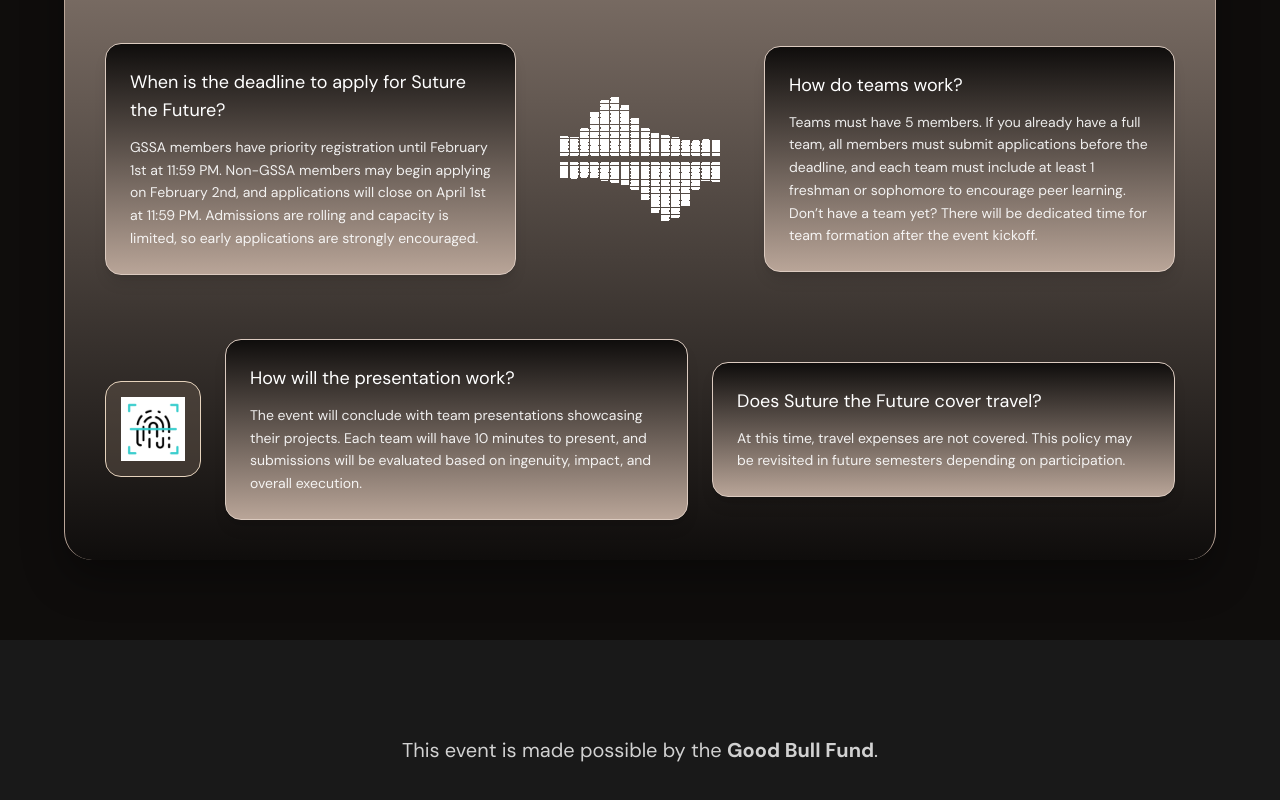
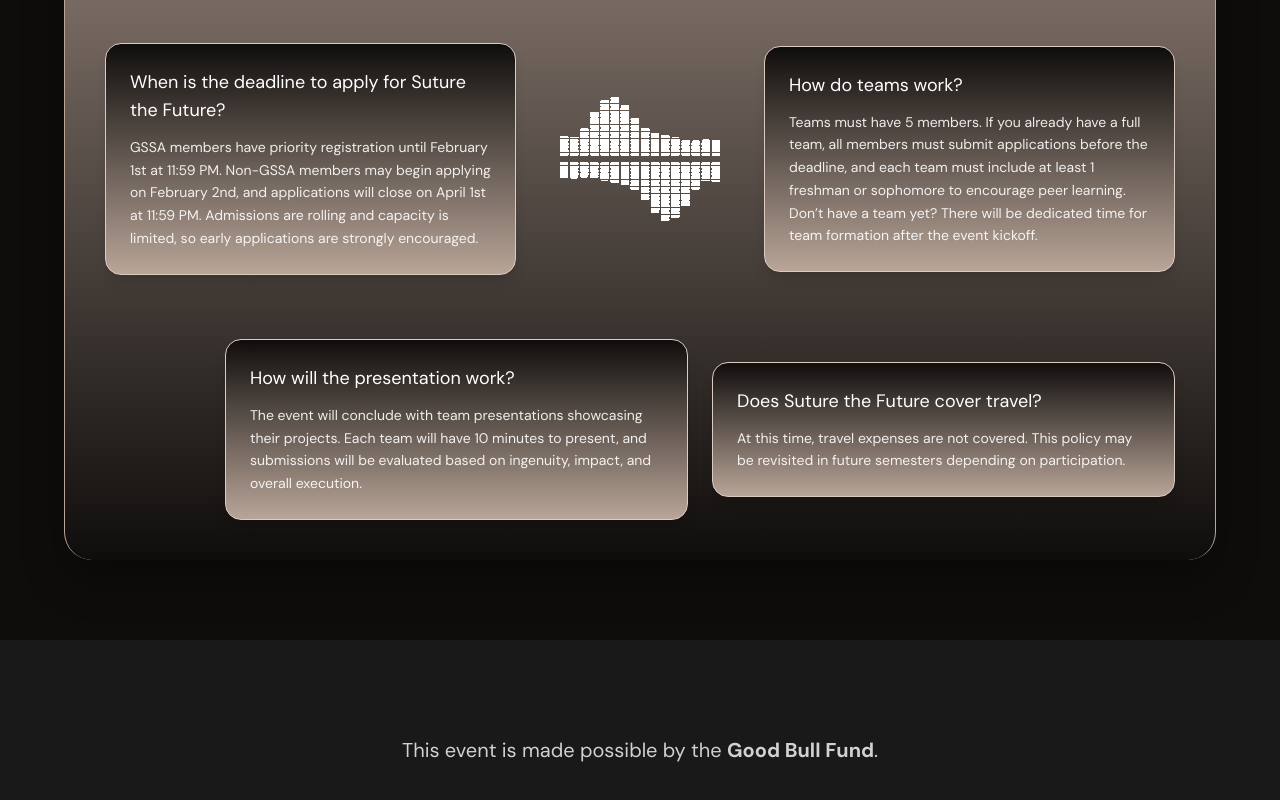
Before and after one commit to longv1-code/SutureTheFuture_2026, a React (Vite) app: page / in a window 1280 px wide. Shown: the part 3611-4411 px from the top of the page. Built offline with nearby package versions, Linux system fonts and the light colour scheme.

Commit message:
removed fingerprint

```diff
--- a/src/components/Section2.jsx
+++ b/src/components/Section2.jsx
@@ -194,12 +194,8 @@ function Section2() {
           </div>
 
           <div className="mt-8 grid grid-cols-1 md:grid-cols-[auto_1fr_1fr] gap-6 items-center">
-            <div className="w-24 h-24 rounded-2xl border border-[#e6d3bd] bg-[#6f5f54]/40 flex items-center justify-center">
-              <img
-                src={FingerprintScan}
-                alt="Fingerprint scan"
-                className="w-16 h-16 object-contain"
-              />
+            <div className="w-24 h-24 rounded-2xl  flex items-center justify-center">
+
             </div>
 
             <div
```
